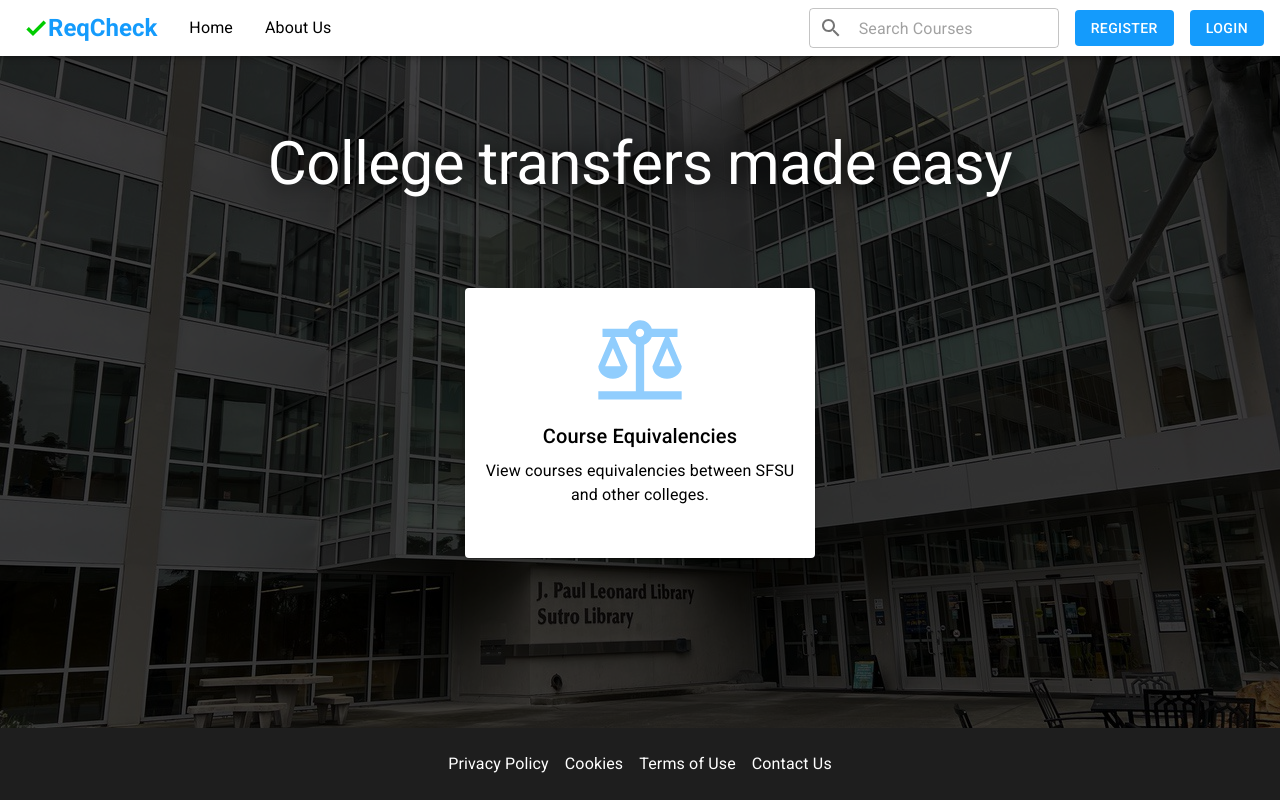
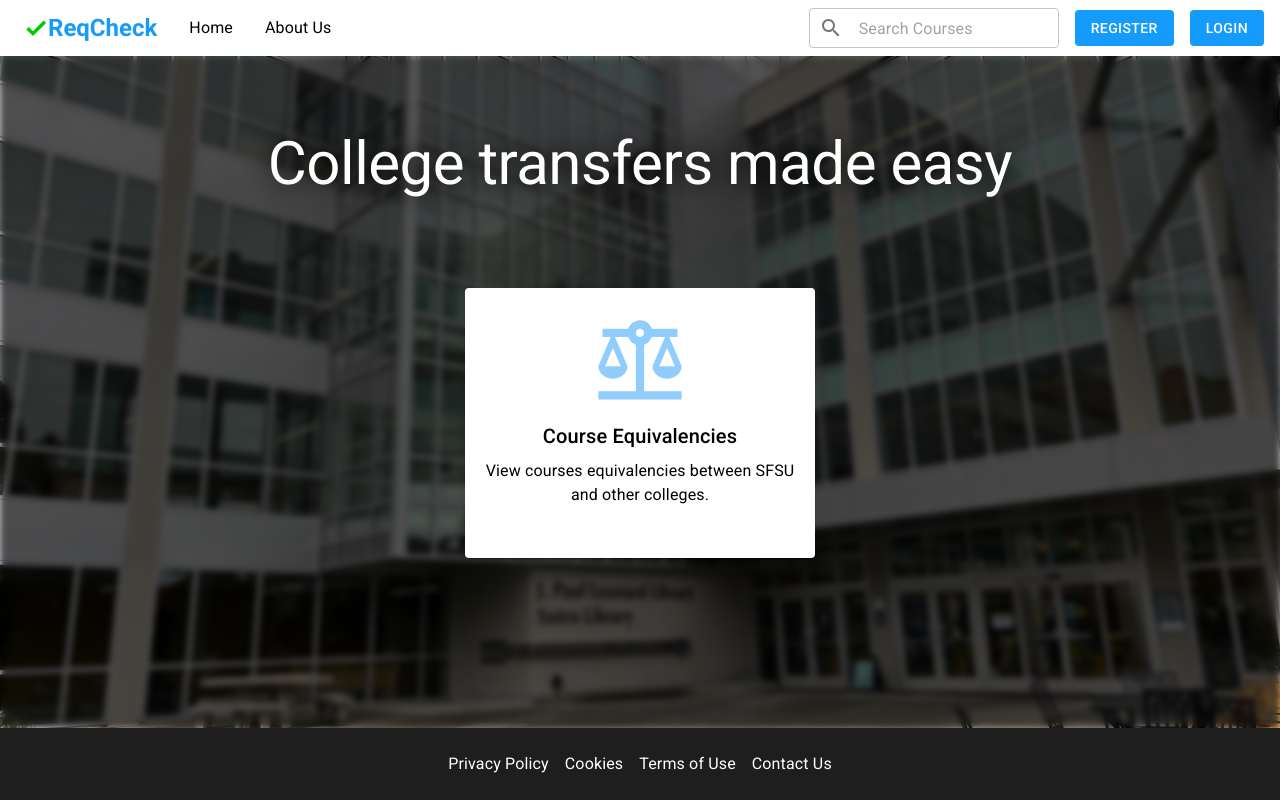
Before and after one commit to PianomanEric/reqcheck, a React (Create React App) app in the folder Milestones/M4/BetaPrototype/client/: page / in a window 1280 px wide. Built offline with nearby package versions, Linux system fonts and the light colour scheme.

Commit message:
Added some new background images

```diff
--- a/Milestones/M4/BetaPrototype/client/src/pages/CourseSearch.js
+++ b/Milestones/M4/BetaPrototype/client/src/pages/CourseSearch.js
@@ -24,7 +24,7 @@ import React, { useState, useEffect, useRef } from 'react';
 import { Link as RouterLink, useParams, useLocation } from 'react-router-dom';
 import axios from 'axios';
 
-import LibraryImage from '../assets/images/library.jpg';
+import QuadImage from '../assets/images/quad2.jpg';
 
 const getCourses = async (searchTerms) => {
     try {
@@ -70,7 +70,7 @@ export default function Course() {
             width: '100%',
         }}>
             <Box container='div' sx={{
-                backgroundImage: `url(${LibraryImage})`,
+                backgroundImage: `url(${QuadImage})`,
                 backgroundRepeat: 'no-repeat',
                 backgroundSize: 'cover',
                 backgroundPosition: 'center',
@@ -82,7 +82,7 @@ export default function Course() {
                     m: 0,
                     width: '100%',
                     height: '100%',
-                    backdropFilter: `brightness(0.35)`,
+                    backdropFilter: `brightness(0.5) blur(3px)`,
                 }}>
                     <Typography align='center' variant='h2' sx={{
                         px: 3,
--- a/Milestones/M4/BetaPrototype/client/src/pages/Courses.js
+++ b/Milestones/M4/BetaPrototype/client/src/pages/Courses.js
@@ -29,7 +29,7 @@ import ErrorOutlineSharpIcon from '@mui/icons-material/ErrorOutlineSharp';
 import ScheduleSharpIcon from '@mui/icons-material/ScheduleSharp';
 import InfoIcon from '@mui/icons-material/Info';
 
-import LibraryImage from '../assets/images/library.jpg';
+import LibraryImage from '../assets/images/library2.jpg';
 
 const TABS = [
     'All',
@@ -364,7 +364,7 @@ export default function Courses() {
                     m: 0,
                     width: '100%',
                     height: '100%',
-                    backdropFilter: `brightness(0.35)`,
+                    backdropFilter: `brightness(0.65) blur(3px)`,
                 }}>
                     <Typography align='center' variant='h2' sx={{
                         px: 3,
--- a/Milestones/M4/BetaPrototype/client/src/pages/Home.js
+++ b/Milestones/M4/BetaPrototype/client/src/pages/Home.js
@@ -63,7 +63,7 @@ export default function Home() {
                 m: 0,
                 width: '100%',
                 height: '100%',
-                backdropFilter: `brightness(0.25)`,
+                backdropFilter: `brightness(0.35) blur(3px)`,
             }}>
                 <Typography align='center' variant='h2' sx={{
                     px: 3,
```
Also changed, not shown: Milestones/M4/BetaPrototype/client/src/assets/images/library2.jpg (added), Milestones/M4/BetaPrototype/client/src/assets/images/quad2.jpg (added).
